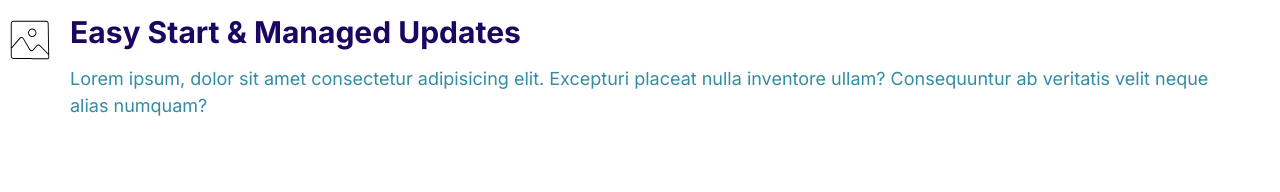
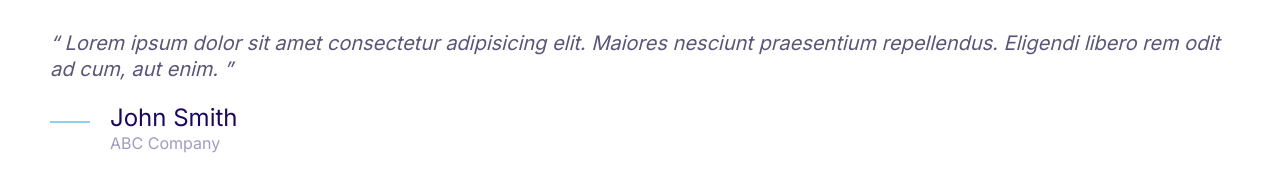
Before and after one commit to Matthew-Elliott91/moshify-learning, a plain HTML site: page index.html in a window 1280 px wide. Drawn offline with Linux system fonts and the light colour scheme.

Commit message:
Defined and styled the quotes component

```diff
--- a/css/styles.css
+++ b/css/styles.css
@@ -4,6 +4,7 @@
     --color-accent: #ff3400;
     --color-headings: #1b0760;
     --color-body: #318ca4;
+    --color-body-darker: #5c5577;
     --color-border: #ccc;
     --border-radius: 30px;
 }
@@ -390,3 +391,54 @@ a {
 .media__image {
     margin-top: 1rem;
 }
+
+/* Quotes */
+
+.quote {
+    font-size: 3rem;
+    font-style: italic;
+    color: var(--color-body-darker);
+    line-height: 1.3;
+}
+
+.quote__text::before {
+    content: open-quote;
+}
+
+.quote__text::after {
+    content: close-quote;
+}
+
+.quote__author {
+    font-size: 3rem;
+    font-weight: 500;
+    font-style: normal;
+    margin-bottom: 0;
+}
+
+.quote__organization {
+    color: var(--color-headings);
+    opacity: .4;
+    font-size: 2rem;
+    font-style: normal;
+}
+
+.quote__line {
+    position: relative;
+    bottom: 10px;
+}
+
+@media screen and (min-width: 1024px) {
+    .quote {
+        font-size: 2rem;
+    }
+
+    .quote__author {
+        font-size: 2.4rem;
+    }
+
+    .quote__organization {
+        font-size: 1.6rem;
+    }
+
+}
--- a/index.html
+++ b/index.html
@@ -15,20 +15,25 @@
     <title>Document</title>
   </head>
   <body>
+    <blockquote class="quote">
+      <p class="quote__text">
+        Lorem ipsum dolor sit amet consectetur adipisicing elit. Maiores
+        nesciunt praesentium repellendus. Eligendi libero rem odit ad cum, aut
+        enim.
+      </p>
+      <footer>
         <div class="media">
           <div class="media__image">
-        <svg class="icon icon--primary">
-          <use xlink:href="images/sprite.svg#snap"></use>
+            <svg class="icon icon--primary quote__line">
+              <use xlink:href="images/sprite.svg#line"></use>
             </svg>
           </div>
           <div class="media__body">
-        <h3 class="media__title">Easy Start & Managed Updates</h3>
-        <p>
-          Lorem ipsum, dolor sit amet consectetur adipisicing elit. Excepturi
-          placeat nulla inventore ullam? Consequuntur ab veritatis velit neque
-          alias numquam?
-        </p>
+            <h3 class="media__title quote__author">John Smith</h3>
+            <p class="quote__organization">ABC Company</p>
           </div>
         </div>
+      </footer>
+    </blockquote>
   </body>
 </html>
```
Also changed, not shown: components/quotes.html (added, +19 -0 lines). Lines whose indentation alone changed are shown as unchanged.
